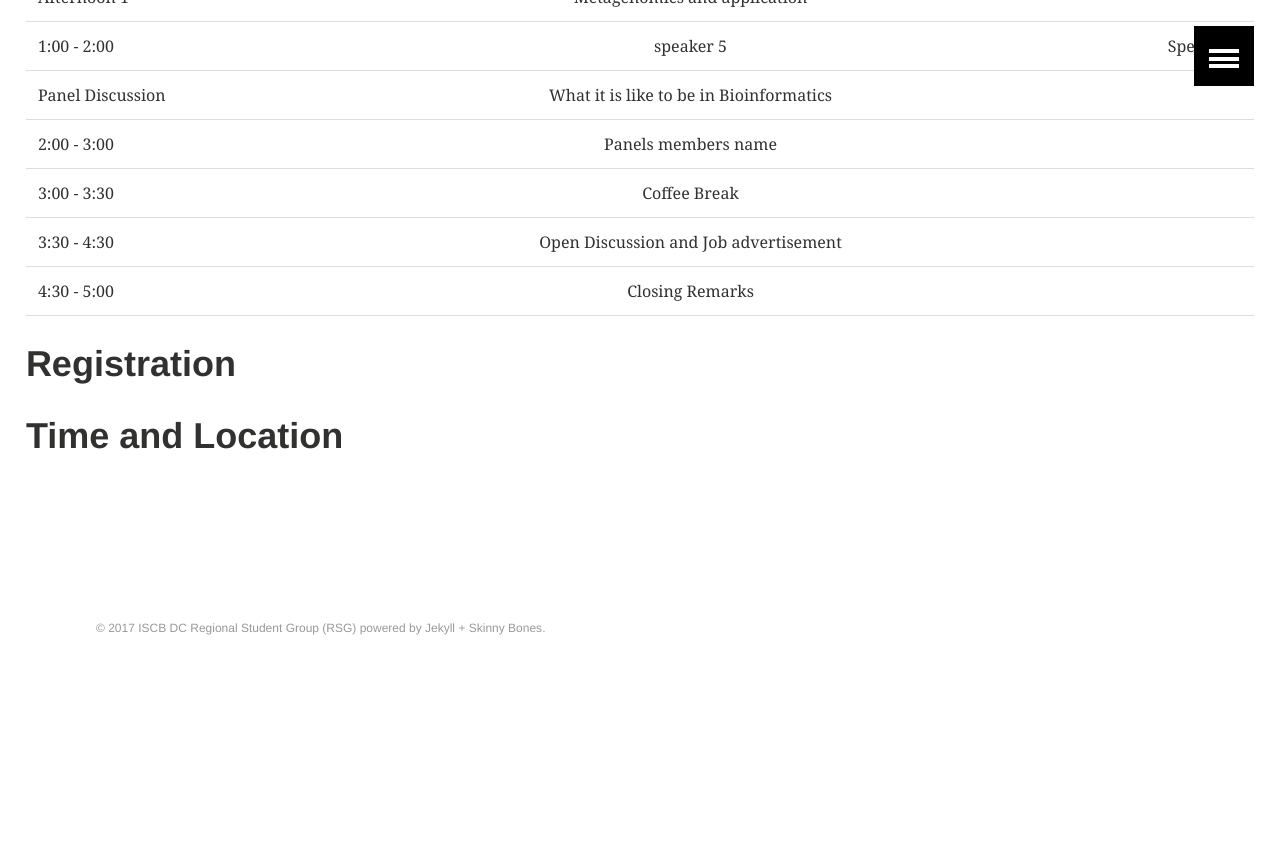
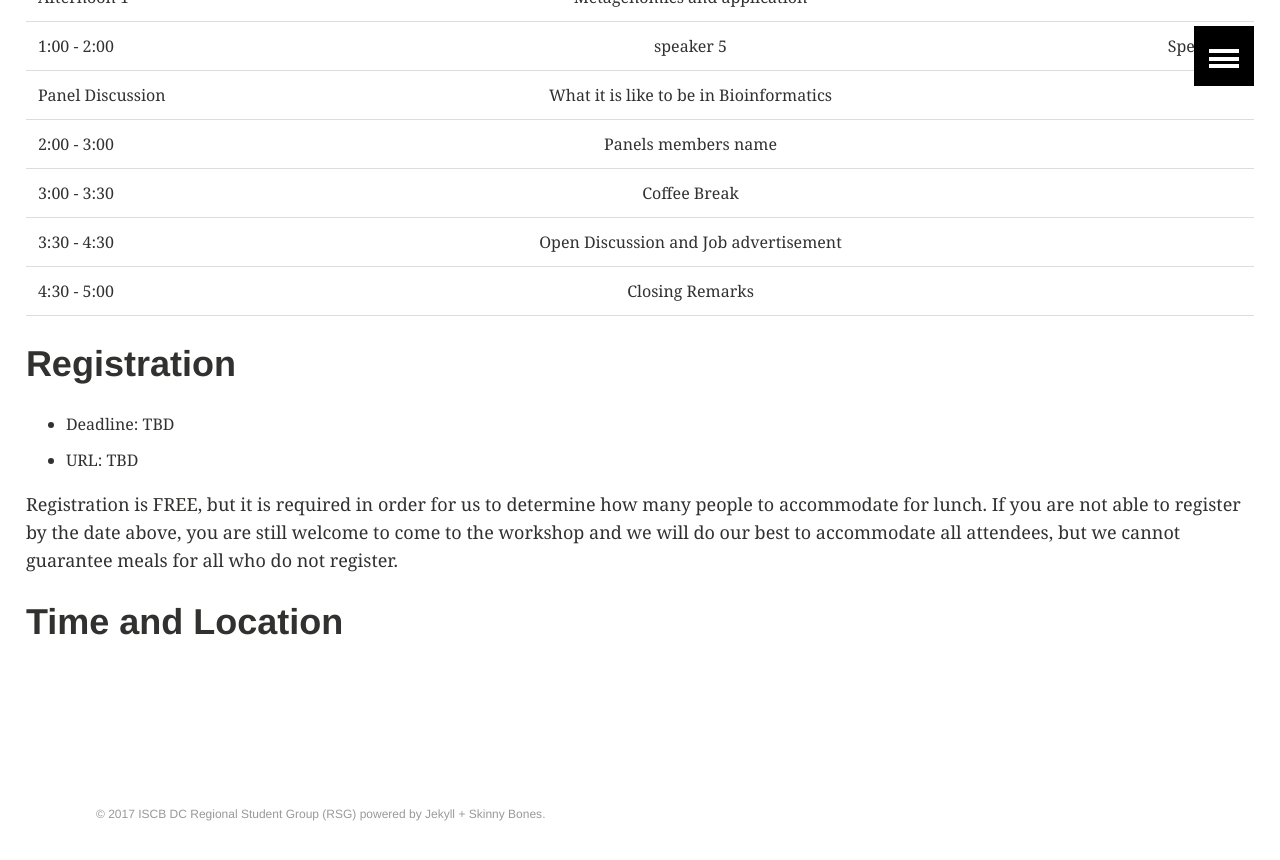
Before and after one commit to iscb-dc-rsg/iscb-dc-rsg.github.io, a Jekyll site: the page built from _pages/workshop2017.md, in a window 1280 px wide and 900 px high, scrolled down 726 px. Shown: the top 860 px of the window. Built offline with Jekyll 4.4.1, drawn with Linux system fonts in a browser that asks for light colours; our own code applies the rules of GitHub Pages for plain Markdown files; before the commit the page ends 1440 px from its top, so only the background shows below that.

Commit message:
Update workshop2017.md

```diff
--- a/_pages/workshop2017.md
+++ b/_pages/workshop2017.md
@@ -29,7 +29,9 @@ output: html_document
 
 
 # Registration
+ * Deadline: TBD
+ * URL: TBD
 
-
+Registration is FREE, but it is required in order for us to determine how many people to accommodate for lunch. If you are not able to register by the date above, you are still welcome to come to the workshop and we will do our best to accommodate all attendees, but we cannot guarantee meals for all who do not register.
 
 # Time and Location
```
